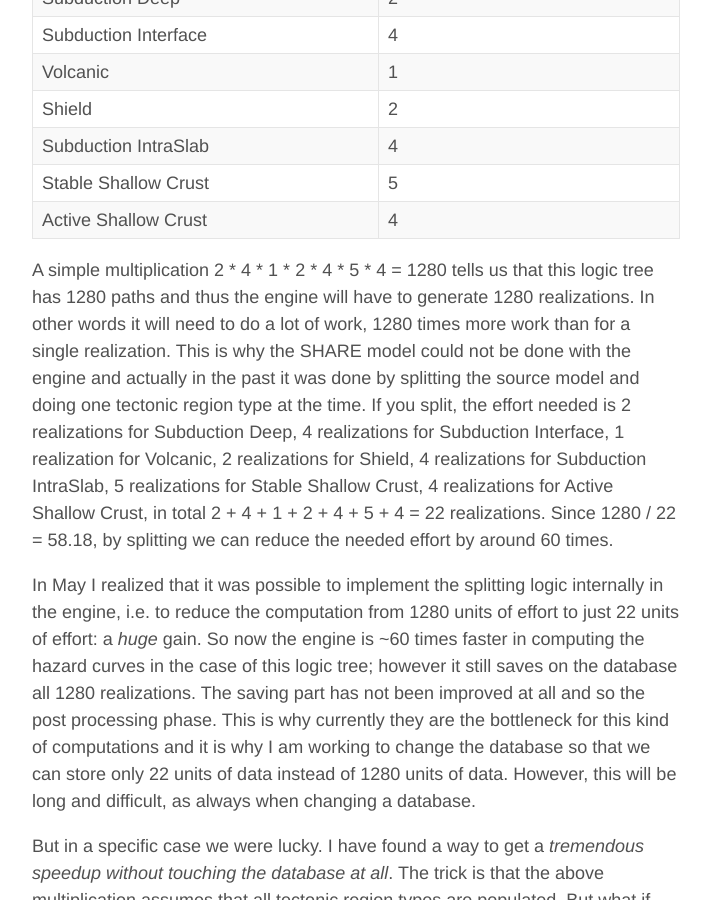
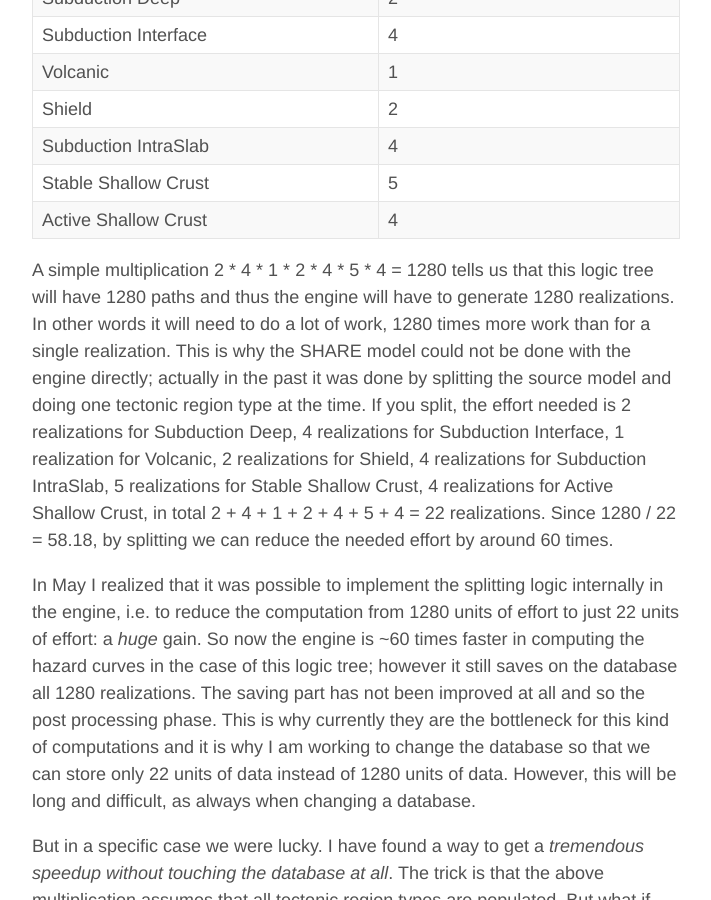
Before and after one commit to micheles/micheles.github.io, a Jekyll site: the page built from _posts/2014-06-28-gmpe-logic-tree.md, in a window 1280 px wide and 900 px high, scrolled down 987 px. Shown: the whole window, without its empty margins (284-995 px from the left). Built offline with Jekyll 4.4.1, drawn with Linux system fonts in a browser that asks for light colours; Markdown is read by kramdown in place of the engine named in the settings; comment, search, counter and statistics services are not loaded; some of the changed text lies outside the part shown.

Commit message:
Small fixes

```diff
--- a/_posts/2014-06-28-gmpe-logic-tree.md
+++ b/_posts/2014-06-28-gmpe-logic-tree.md
@@ -53,10 +53,10 @@ Stable Shallow Crust | 5
 Active Shallow Crust | 4
 
 A simple multiplication 2 * 4 * 1 * 2 * 4 * 5 * 4 = 1280 tells us that
-this logic tree has 1280 paths and thus the engine will have to generate
+this logic tree will have 1280 paths and thus the engine will have to generate
 1280 realizations. In other words it will need to do a lot of work, 1280
 times more work than for a single realization. This is why the SHARE
-model could not be done with the engine and actually in the past it was
+model could not be done with the engine directly; actually in the past it was
 done by splitting the source model and doing one tectonic region type
 at the time. If you split, the effort needed is 2 realizations for
 Subduction Deep, 4 realizations for Subduction Interface, 1 realization
```
Also changed, not shown: other parts of _posts/2014-06-28-gmpe-logic-tree.md (+2 -2 lines), _posts/2014-08-02-database-migrations.md (+1 -1 lines).
